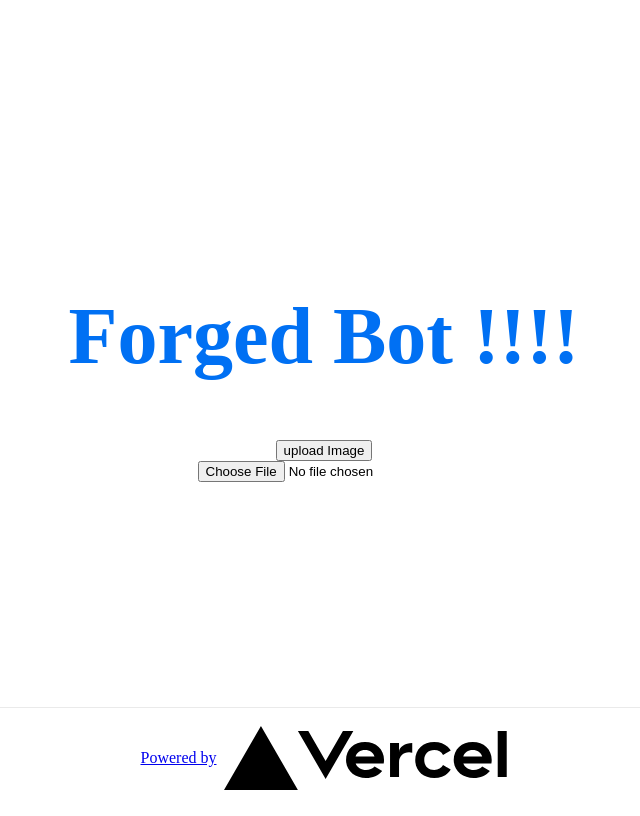
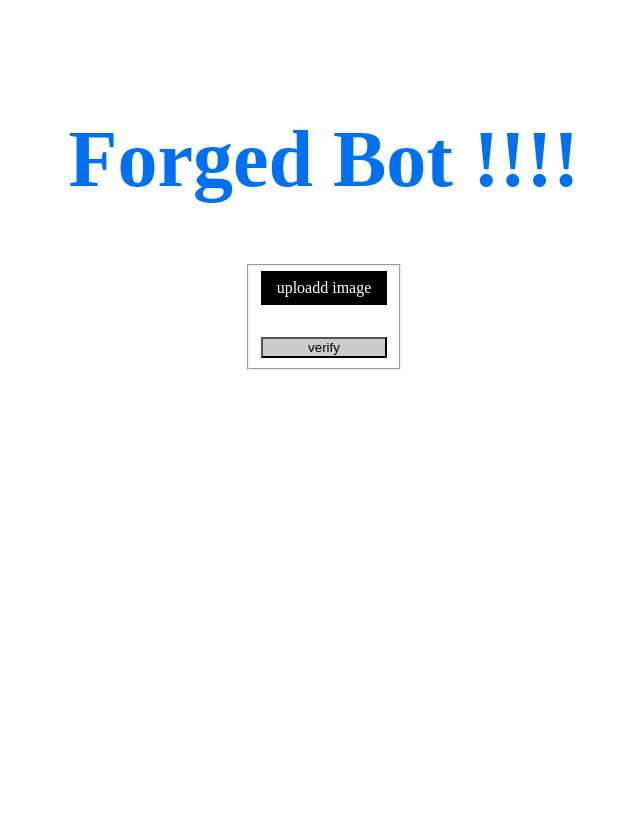
Before and after one commit to akash1412/forged-bot, a Next.js app: page / in a window 1280 px wide. Shown: the whole page, without its empty margins (316-956 px from the left). Built offline with nearby package versions, Linux system fonts and the light colour scheme.

Commit message:
test predict api

```diff
--- a/package.json
+++ b/package.json
@@ -8,6 +8,7 @@
     "start": "next start"
   },
   "dependencies": {
+    "axios": "^0.21.1",
     "next": "10.0.5",
     "next-pwa": "^5.0.5",
     "react": "17.0.1",
--- a/pages/index.js
+++ b/pages/index.js
@@ -1,6 +1,7 @@
 import Head from "next/head";
 import { useState } from "react";
 
+import axios from "axios";
 import styled from "styled-components";
 
 const Container = styled.div`
@@ -17,7 +18,7 @@ const Main = styled.main`
 	flex: 1;
 	display: flex;
 	flex-direction: column;
-	justify-content: center;
+	/* justify-content: center; */
 	align-items: center;
 `;
 
@@ -45,12 +46,35 @@ const Footer = styled.footer`
 	}
 `;
 
+const Form = styled.form`
+	display: flex;
+	flex-direction: column;
+`;
+
+const FileInput = styled.input`
+	display: none;
+`;
+
+const Button = styled.button`
+	background-color: #ccc;
+	margin-top: 2rem;
+`;
+
+const Label = styled.label`
+	background-color: #000;
+	color: #fff;
+	padding: 0.5rem 1rem;
+`;
+
 export default function Home() {
 	const [imagePreview, setImagePreview] = useState("");
 	const [imageToUpload, setImageToUpload] = useState(null);
+	const [freezeForm, setFreezeForm] = useState(false);
+	const [predictedImage, setPredictedImage] = useState("");
 
 	const handleInputChange = async e => {
 		const file = e.target.files[0];
+		if (!file) return;
 		setImageToUpload(file);
 		previewImageFile(file);
 	};
@@ -63,17 +87,39 @@ export default function Home() {
 		};
 	}
 
-	const uploadImage = () => {
+	const predictHandler = async () => {
+		try {
+			const res = await axios({
+				url: "http://008133b7ff53.ngrok.io/predict",
+				headers: {
+					"Context-Type": "application/json",
+				},
+				method: "POST",
+				data: {
+					url:
+						"https://res.cloudinary.com/dhqp2dd6b/image/upload/v1614309837/image-processing/mtvjctglxenopdprugyj.png",
+				},
+			});
+
+			console.log(res);
+			setPredictedImage(res.data.url);
+		} catch (error) {
+			console.log(error);
+		}
+		setFreezeForm(false);
+	};
+
+	const uploadImage = e => {
+		e.preventDefault();
+		setFreezeForm(true);
 		const formData = new FormData();
 		formData.append("file", imageToUpload);
 		formData.append("upload_preset", "dlyu4xhy");
 
-		fetch("https://api.cloudinary.com/v1_1/dhqp2dd6b/image/upload", {
+		axios("https://api.cloudinary.com/v1_1/dhqp2dd6b/image/upload", {
 			method: "POST",
-			body: formData,
-		})
-			.then(res => res.json())
-			.then(result => console.log(result));
+			data: formData,
+		}).then(result => predictHandler(result.data.secure_url));
 	};
 
 	return (
@@ -87,20 +133,32 @@ export default function Home() {
 				<Title>Forged Bot !!!!</Title>
 
 				<img src={imagePreview} />
-				<button onClick={uploadImage}>upload Image</button>
-				<form>
-					<input type='file' onChange={handleInputChange} />
-				</form>
+
+				<fieldset disabled={freezeForm}>
+					<Form onSubmit={uploadImage} target='/search'>
+						<Label htmlFor='upload-img'>uploadd image</Label>
+						<FileInput
+							required
+							type='file'
+							id='upload-img'
+							onChange={handleInputChange}
+						/>
+						<Button type='submit'>verify</Button>
+					</Form>
+				</fieldset>
+				<img src={predictedImage} />
 			</Main>
+		</Container>
+	);
+}
 
-			<Footer>
+{
+	/* <Footer>
 				<a
 					href='https://vercel.com?utm_source=create-next-app&utm_medium=default-template&utm_campaign=create-next-app'
 					target='_blank'
 					rel='noopener noreferrer'>
 					Powered by <img src='/vercel.svg' alt='Vercel Logo' />
 				</a>
-			</Footer>
-		</Container>
-	);
+			</Footer> */
 }
```
Also changed, not shown: 2 other files (tests, documents, lock files or other folders).
